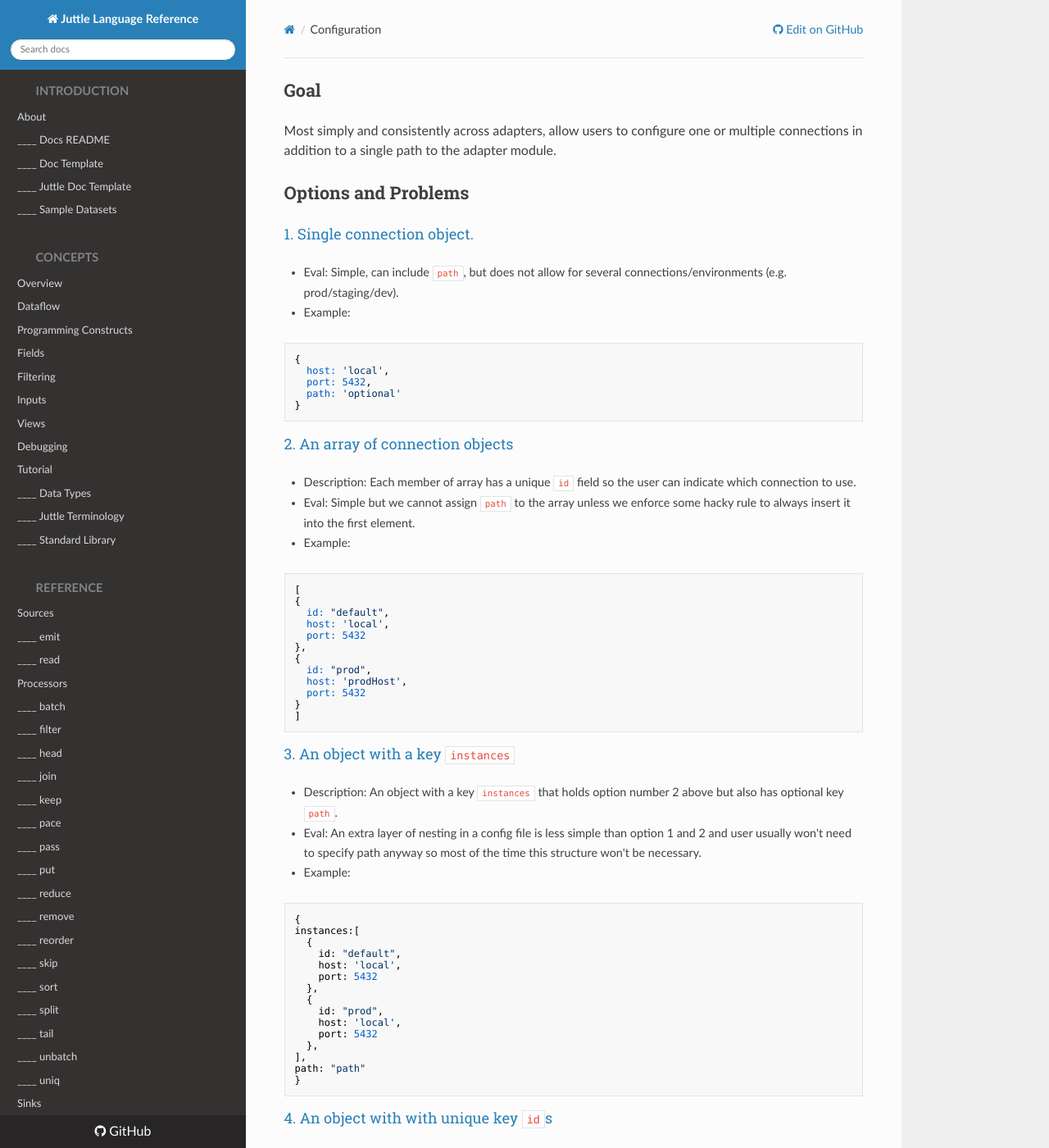
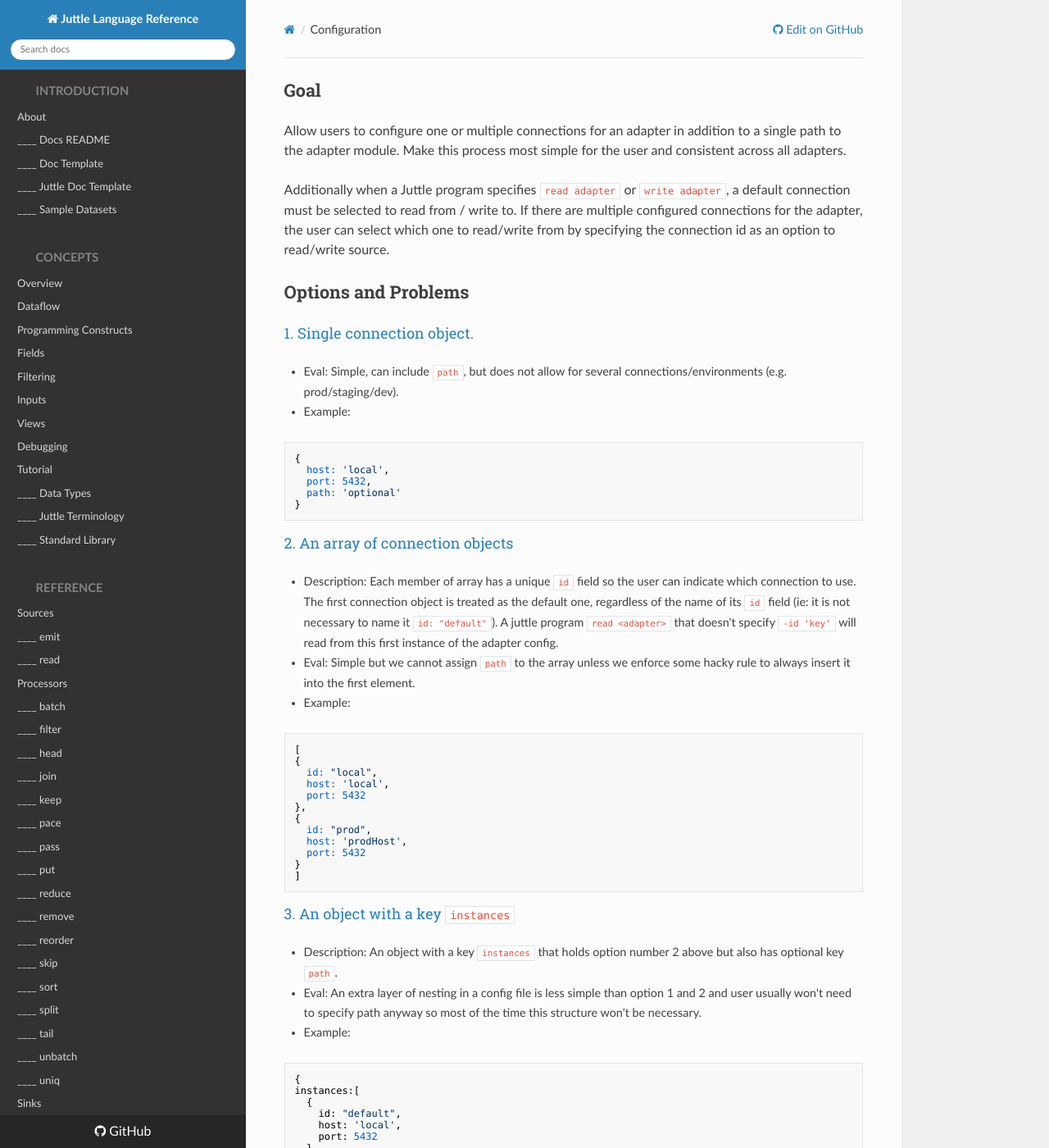
Before and after one commit to juttle/juttle, an MkDocs documentation site: the page built from docs/adapters/configuration.md, in a window 1280 px wide and 1400 px high. Shown: the whole window at 82% size. Built offline with MkDocs 1.6.1, drawn with Linux system fonts in a browser that asks for light colours; nearby versions of some CDN libraries; old or Windows-style settings are respelled for this version of MkDocs; some of the changed text lies outside the part shown.

Commit message:
changes per daria review

````diff
--- a/docs/adapters/configuration.md
+++ b/docs/adapters/configuration.md
@@ -1,5 +1,7 @@
 ## Goal
-Most simply and consistently across adapters, allow users to configure one or multiple connections in addition to a single path to the adapter module.
+Allow users to configure one or multiple connections for an adapter in addition to a single path to the adapter module. Make this process most simple for the user and consistent across all adapters.
+
+Additionally when a Juttle program specifies `read adapter` or `write adapter`, a default connection must be selected to read from / write to. If there are multiple configured connections for the adapter, the user can select which one to read/write from by specifying the connection id as an option to read/write source.
 
 ## Options and Problems
 
@@ -15,13 +17,13 @@
 ```
 
 ### 2. An array of connection objects
-- Description: Each member of array has a unique `id` field so the user can indicate which connection to use.
+- Description: Each member of array has a unique `id` field so the user can indicate which connection to use. The first connection object is treated as the default one, regardless of the name of its `id` field (ie: it is not necessary to name it `id: "default"`). A juttle program `read <adapter>` that doesn't specify `-id 'key'` will read from this first instance of the adapter config.
 - Eval: Simple but we cannot assign `path` to the array unless we enforce some hacky rule to always insert it into the first element.
 - Example:
 ```
 [
 {
-  id: "default",
+  id: "local",
   host: 'local',
   port: 5432
 },
@@ -73,6 +75,9 @@
 }
 ```
 
+## Another Default connection solution:
+Instead of the requiring the first connection object in the array to be the default, another option is requiring a `default` flag in one of the connection objects to signify the default selection.
+
 ## Adapter implementation
 Adapters will receive a single format (always an array, always with `id`s) and will use the first by default.
 ```
````
